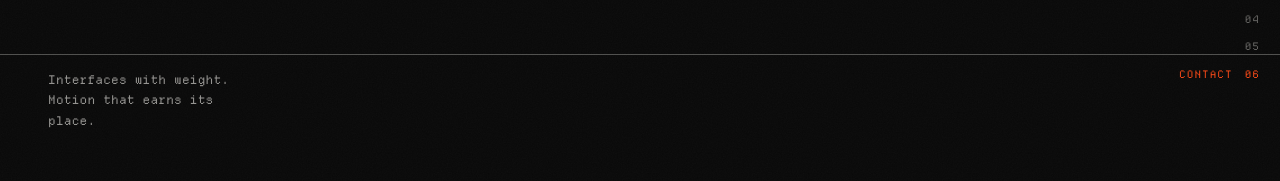
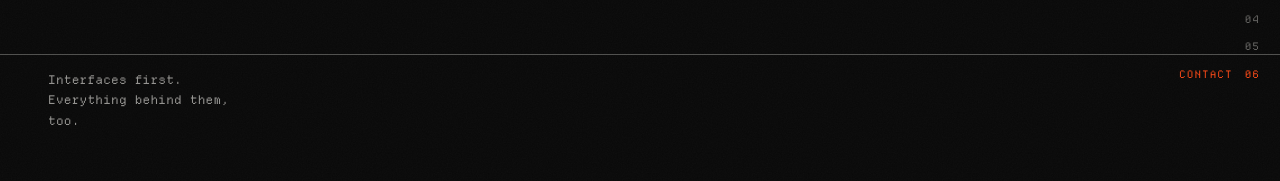
Before and after one commit to platret/portfolio, a React (Vite) app: page / in a window 1280 px wide. Shown: the part 394-575 px from the top of the page. Built offline with nearby package versions, Linux system fonts and the light colour scheme.

Commit message:
refactor(content): give the portfolio a more personal introduction

```diff
--- a/src/sections/Hero.tsx
+++ b/src/sections/Hero.tsx
@@ -41,7 +41,7 @@ export function Hero() {
         animate={{ opacity: 1 }}
         transition={{ duration: DUR.base, ease: EASE_OUT, delay: 1.5 }}
       >
-        Interfaces with weight. Motion that earns its place.
+        Interfaces first. Everything behind them, too.
       </motion.p>
 
       <MaskedLines
--- a/src/sections/Now.tsx
+++ b/src/sections/Now.tsx
@@ -63,7 +63,7 @@ export function Now() {
           />
           {webgl && <PortraitCanvas frameRef={frameRef} src={site.portrait.src} onReady={onReady} />}
         </div>
-        <p className="mt-4 text-[0.7rem] text-paper/40 md:text-xs">{touch ? 'Portrait' : 'Portrait. Move over it.'}</p>
+        <p className="mt-4 text-[0.7rem] text-paper/40 md:text-xs">Away from the screen: DJ sets, the gym and a good game.</p>
       </motion.div>
 
       <div className="mt-16 md:col-span-6 md:col-start-7 md:mt-[18vh]">
```
